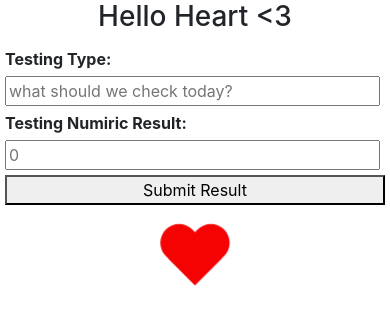
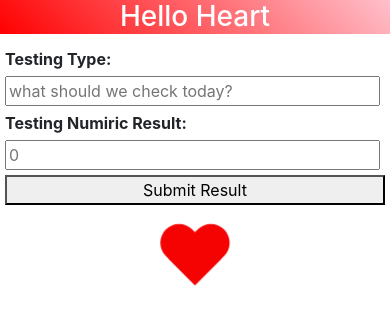
Before and after one commit to GalGurGurevich/HelloHeart, a React (Create React App) app in the folder HelloHeart/ClientApp/: page / in a window 390 px wide. Shown: the top 324 px of the page. Built offline with nearby package versions, Linux system fonts and the light colour scheme; no server answers.

Commit message:
basic coloring added to frontend

```diff
--- a/HelloHeart/ClientApp/src/components/Home.css
+++ b/HelloHeart/ClientApp/src/components/Home.css
@@ -4,7 +4,7 @@
 }
 
 .home-header {
-
+    color: white
 }
 
 .input-test-form {
@@ -82,6 +82,7 @@
   }
   .home-header {
     text-align: center;
+    background: linear-gradient(45deg, red, pink);
   }
   .input-test-form {
       flex-direction: column;
--- a/HelloHeart/ClientApp/src/components/Home.js
+++ b/HelloHeart/ClientApp/src/components/Home.js
@@ -8,7 +8,7 @@ export default function Home() {
   const [testInput, setTestInput] = useState("");
   const [testNumber, setTestNumber] = useState("");
   const [bloodTestResult, setBloodTestResult] = useState(null)
-  const header = `Hello Heart <3`
+  const header = `Hello Heart`
 
   useEffect(() => {
     initBloodTestConfigData();
```
